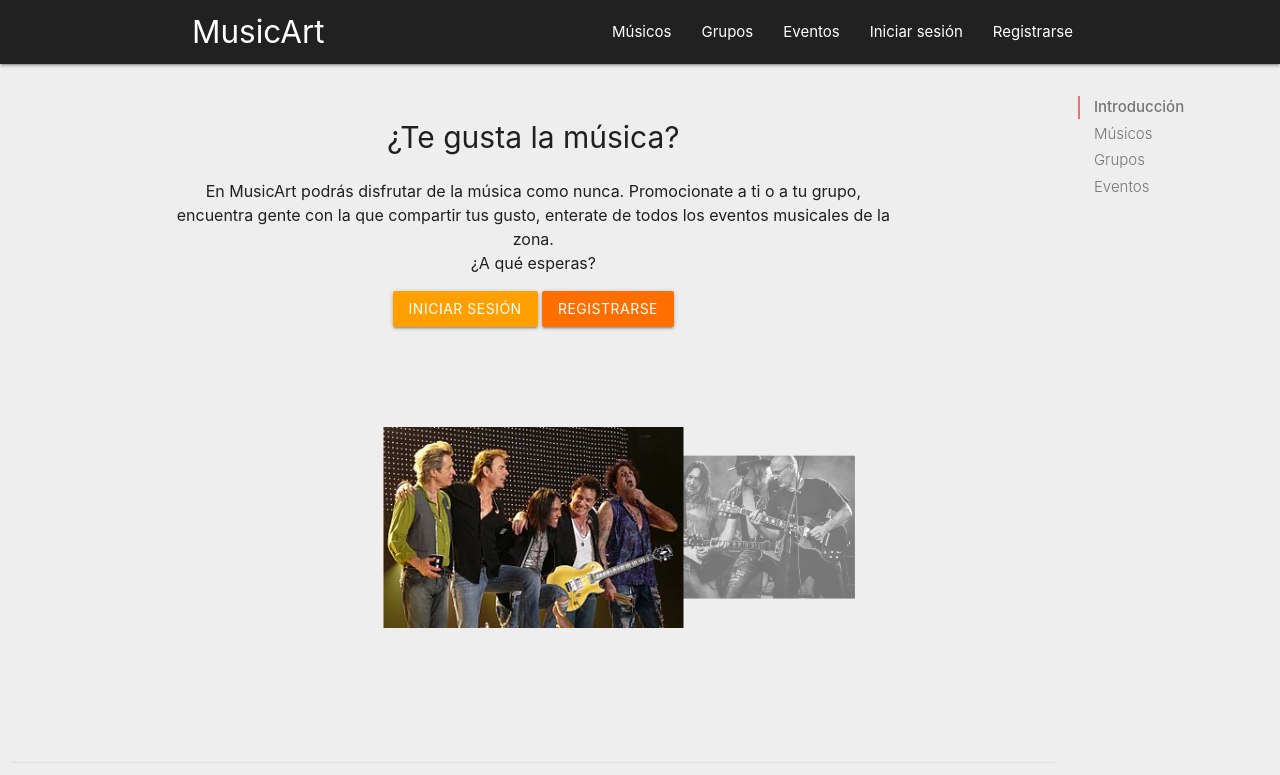
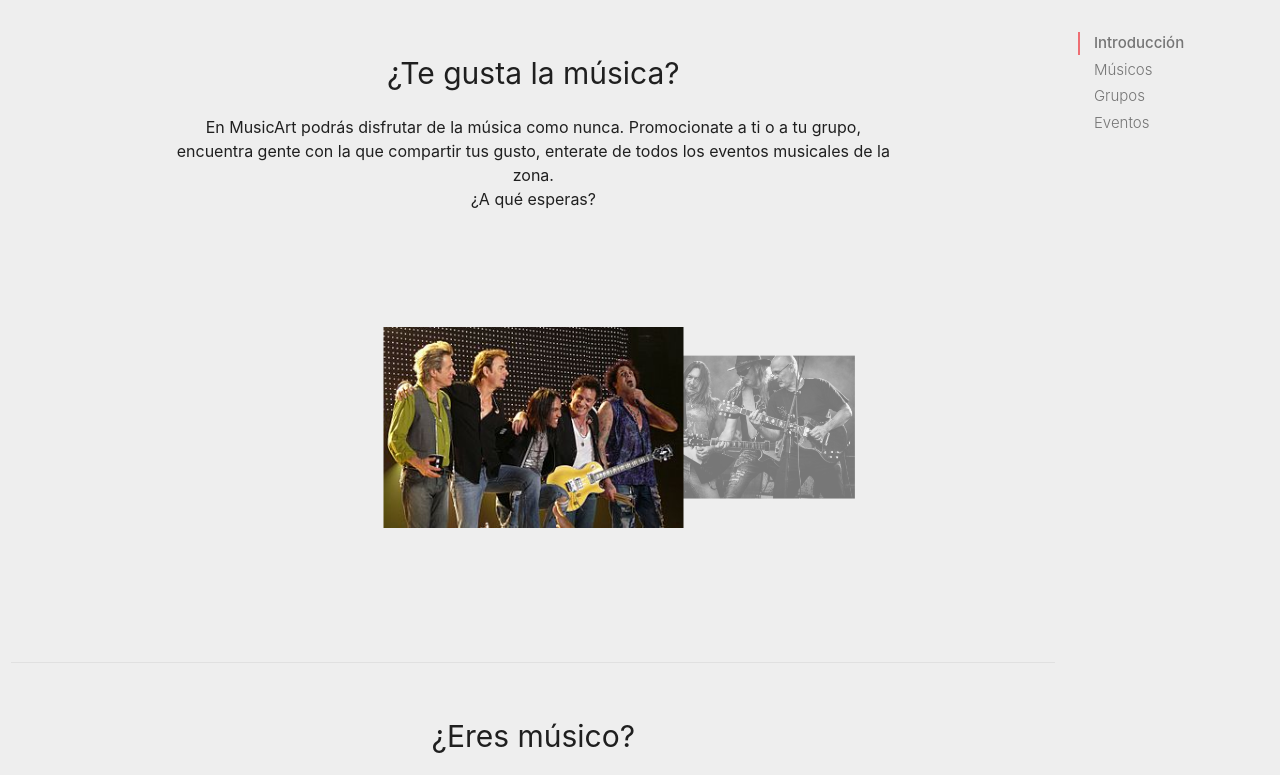
Before and after one commit to JYisus/web_uya, a website: page public/index.html in a window 1280 px wide. Shown: the top 775 px of the page. Drawn offline with Linux system fonts and the light colour scheme.

Commit message:
Modificando página principal

```diff
--- a/public/index.html
+++ b/public/index.html
@@ -18,28 +18,7 @@
 
 <body>
   <header>
-    <!--Barra de navegación para ordenadores-->
-    <nav class="grey darken-4" >
-      <div class="nav-wrapper container grey darken-4">
-        <a href="/" class="brand-logo">MusicArt</a>
-        <a href="#" data-target="mobile-demo" class="sidenav-trigger"><i class="material-icons">menu</i></a>
-        <ul class="right hide-on-med-and-down">
-          <li><a href="/musicos">Músicos</a></li>
-          <li><a href="#">Grupos</a></li>
-          <li><a href="#">Eventos</a></li>
-          <li><a href="/login">Iniciar sesión</a></li>
-          <li><a href="/registro">Registrarse</a></li>
-        </ul>
-      </div>
-    </nav>
-    <!--Barra de navegación resolución pequeña-->
-    <ul class="sidenav" id="mobile-demo">
-      <li><a href="/musicos">Músicos</a></li>
-      <li><a href="#">Grupos</a></li>
-      <li><a href="#">Eventos</a></li>
-      <li><a href="/login">Iniciar sesión</a></li>
-      <li><a href="/registro">Registrarse</a></li>
-    </ul>
+
   </header>
   <main>
     <div class="row">
@@ -52,10 +31,7 @@
               <br>¿A qué esperas?
             </p>
           </div>
-          <div class="row center">
-            <a href='/login' class="waves-effect waves-light btn amber darken-2">Iniciar Sesión</a>
-            <a href='/registro' class="waves-effect waves-light btn amber darken-4">Registrarse</a>
-
+          <div id="zona-carousel" class="row center">
             <div class="carousel">
               <a class="carousel-item" href="#one!"><img src="images/carousel1.jpg" alt=""></a>
               <a class="carousel-item" href="#two!"><img src="images/carousel2.jpg" alt=""></a>
@@ -142,6 +118,7 @@
   <!--JavaScript at end of body for optimized loading-->
   <script type="text/javascript" src="js/materialize.min.js"></script>
   <script type="text/javascript" src="./js/utilidades_materialize.js"></script>
+  <script type="text/javascript" src="./js/index_ajax.js"></script>
   <script>
 		$('.carousel').carousel();
 		$(document).bind('keyup', function(e) {
@@ -152,6 +129,6 @@
 				$('.carousel').carousel('prev');
 			}
 		});
-	</script>
+   </script>
 </body>
 </html>
```
